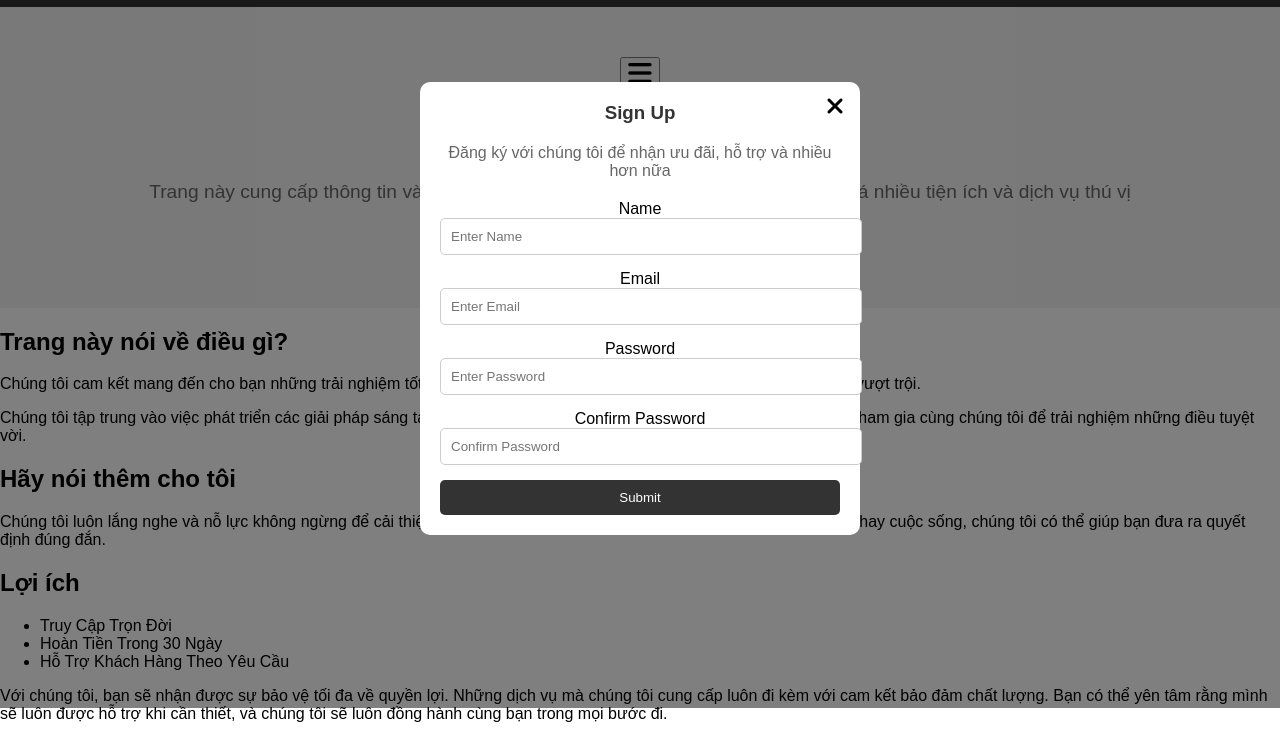
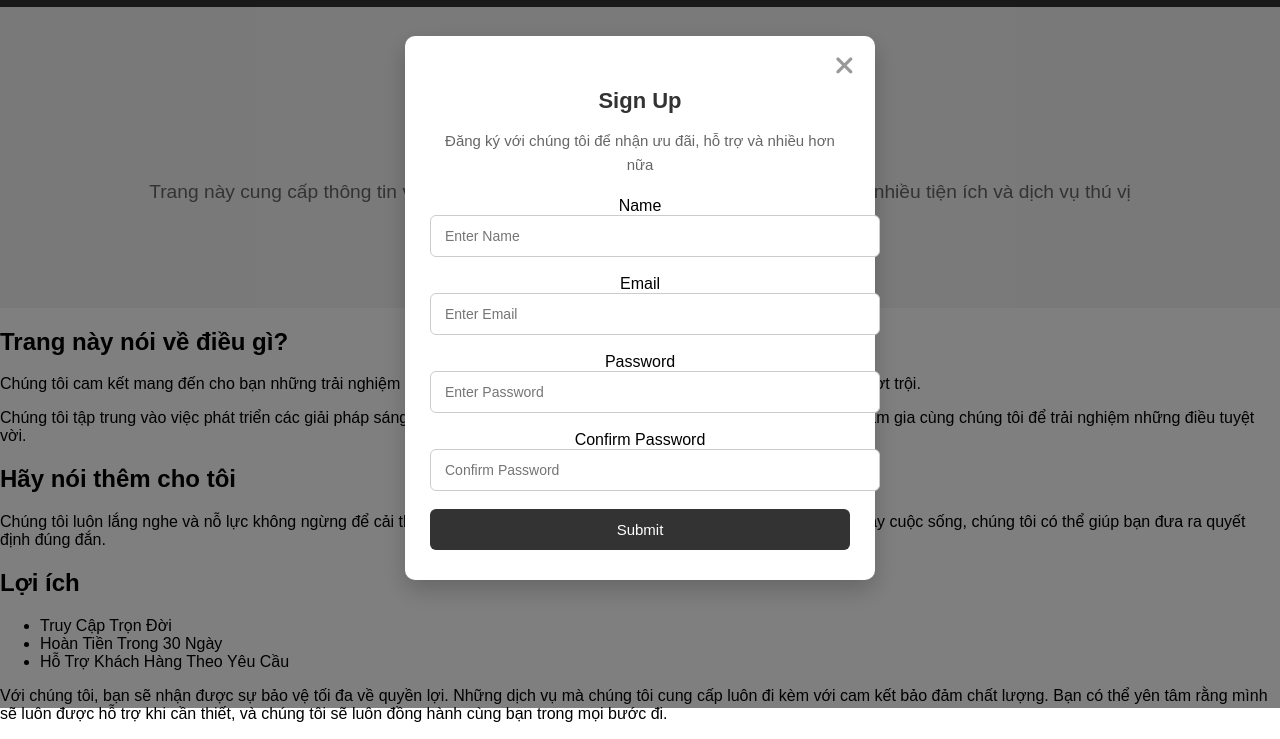
Before and after one commit to HoangOanh-dev/landing-page, a plain HTML site: page index.html in a window 1280 px wide. Both pictures are taken after a click on the button "Sign Up". Shown: the part 92-831 px from the top of the page. Drawn offline with Linux system fonts and the light colour scheme.

Commit message:
Update style.css

```diff
--- a/style.css
+++ b/style.css
@@ -70,7 +70,16 @@ header .cta-btn:hover {
     background-color: #555;
 }
 
-/* Modal */
+:root {
+  --modal-bg: rgba(0, 0, 0, 0.5);
+  --modal-color: #333;
+  --modal-text: #666;
+  --modal-btn-bg: #333;
+  --modal-btn-hover: #555;
+  --modal-radius: 10px;
+}
+
+/* ===== Modal Container ===== */
 .modal-container {
   display: none;
   position: fixed;
@@ -78,60 +87,99 @@ header .cta-btn:hover {
   left: 0;
   width: 100%;
   height: 100%;
-    background: rgba(0, 0, 0, 0.5);
+  background: var(--modal-bg);
   justify-content: center;
   align-items: center;
+  z-index: 999;
+  animation: fadeIn 0.3s ease;
 }
 
+/* ===== Modal Box ===== */
 .modal {
-    background: white;
-    padding: 20px;
-    border-radius: 10px;
+  background: #fff;
+  padding: 30px 25px;
+  border-radius: var(--modal-radius);
   width: 90%;
-    max-width: 400px;
+  max-width: 420px;
   text-align: center;
   position: relative;
+  box-shadow: 0 10px 25px rgba(0, 0, 0, 0.2);
+  animation: slideUp 0.4s ease;
 }
 
+/* ===== Close Button ===== */
 .modal .close-btn {
   position: absolute;
-    top: 10px;
-    right: 10px;
+  top: 15px;
+  right: 15px;
   background: transparent;
   border: none;
-    font-size: 1.5em;
+  font-size: 1.6rem;
   cursor: pointer;
+  color: #999;
+  transition: color 0.3s ease;
 }
 
-.modal .modal-header h3 {
-    margin: 0 0 20px;
-    color: #333;
+.modal .close-btn:hover {
+  color: var(--modal-color);
 }
 
+/* ===== Modal Header ===== */
+.modal .modal-header h3 {
+  margin-bottom: 15px;
+  color: var(--modal-color);
+  font-size: 22px;
+}
+
+/* ===== Modal Content ===== */
 .modal .modal-content p {
   margin-bottom: 20px;
-    color: #666;
+  color: var(--modal-text);
+  font-size: 15px;
+  line-height: 1.6;
 }
 
+/* ===== Input ===== */
 .modal .form-input {
   width: 100%;
-    padding: 10px;
-    margin-bottom: 15px;
+  padding: 12px 14px;
+  margin-bottom: 18px;
   border: 1px solid #ccc;
-    border-radius: 5px;
+  border-radius: 6px;
+  font-size: 14px;
+  transition: border 0.3s ease;
 }
 
+.modal .form-input:focus {
+  outline: none;
+  border-color: var(--modal-color);
+}
+
+/* ===== Submit Button ===== */
 .modal .submit-btn {
   width: 100%;
-    padding: 10px;
-    background-color: #333;
-    color: white;
+  padding: 12px;
+  background-color: var(--modal-btn-bg);
+  color: #fff;
   border: none;
-    border-radius: 5px;
+  border-radius: 6px;
   cursor: pointer;
-    transition: background 0.3s;
+  font-size: 15px;
+  font-weight: 500;
+  transition: background 0.3s ease;
 }
 
 .modal .submit-btn:hover {
-    background-color: #555;
+  background-color: var(--modal-btn-hover);
 }
+
+/* ===== Animations ===== */
+@keyframes fadeIn {
+  from { opacity: 0; }
+  to   { opacity: 1; }
+}
+
+@keyframes slideUp {
+  from { transform: translateY(30px); opacity: 0; }
+  to   { transform: translateY(0); opacity: 1; }
+}
```
Lines whose indentation alone changed are shown as unchanged.
